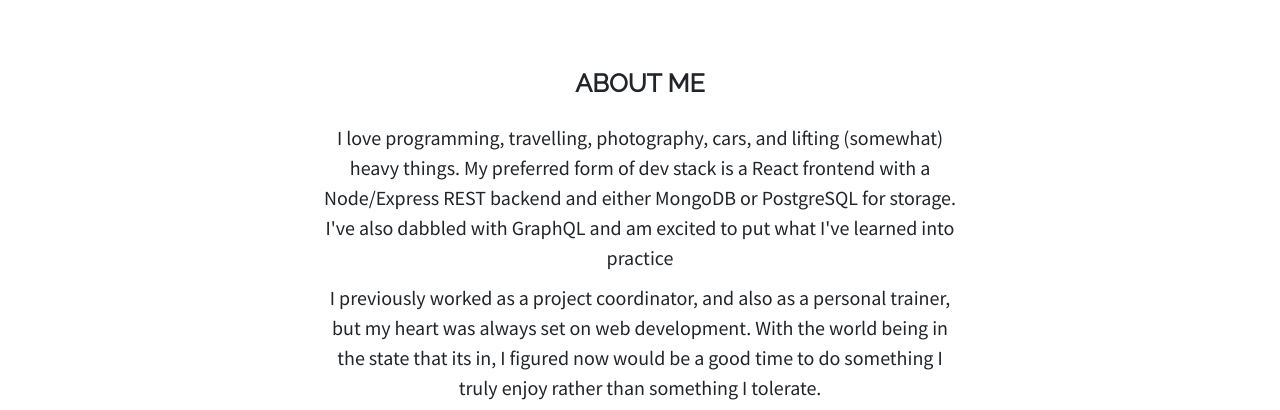
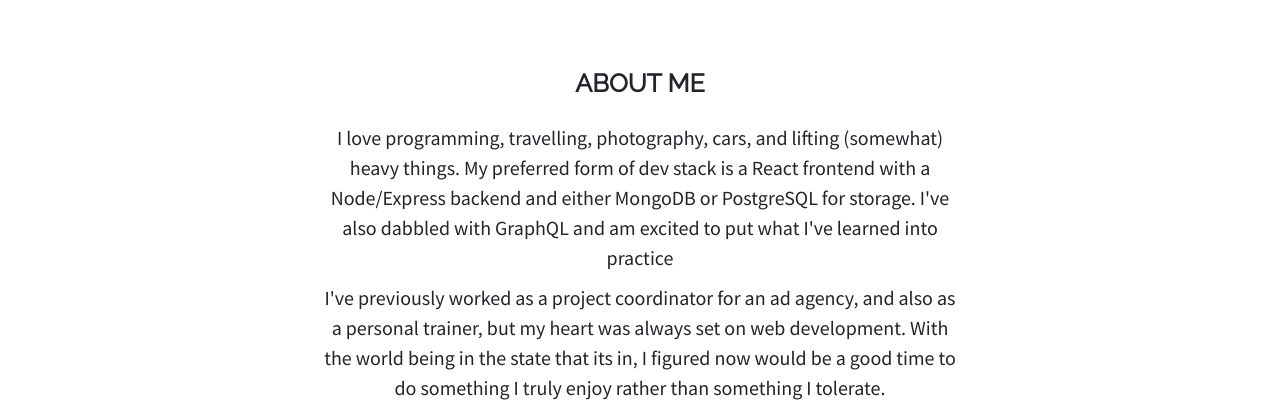
Before and after one commit to peetaliu/minimal-v1, a Gatsby site: page / in a window 1280 px wide. Shown: the part 802-1212 px from the top of the page. Built offline with nearby package versions, Linux system fonts and the light colour scheme; Gatsby itself is replaced by a stand-in of ours.

Commit message:
Update about data

```diff
--- a/src/mock/data.js
+++ b/src/mock/data.js
@@ -27,12 +27,12 @@ export const heroData = {
 // ABOUT DATA
 export const aboutData = {
   paragraphOne:
-    "I love programming, travelling, photography, cars, and lifting (somewhat) heavy things. My preferred form of dev stack is a React frontend with a Node/Express REST backend and either MongoDB or PostgreSQL for storage. I've also dabbled with GraphQL and am excited to put what I've learned into practice",
+    "I love programming, travelling, photography, cars, and lifting (somewhat) heavy things. My preferred form of dev stack is a React frontend with a Node/Express backend and either MongoDB or PostgreSQL for storage. I've also dabbled with GraphQL and am excited to put what I've learned into practice",
   paragraphTwo:
-    'I previously worked as a project coordinator, and also as a personal trainer, but my heart was always set on web development. With the world being in the state that its in, I figured now would be a good time to do something I truly enjoy rather than something I tolerate.',
+    "I've previously worked as a project coordinator for an ad agency, and also as a personal trainer, but my heart was always set on web development. With the world being in the state that its in, I figured now would be a good time to do something I truly enjoy rather than something I tolerate.",
   paragraphThree:
     "When I'm not working on dev stuff, you'll usually find me in the gym, in the garage working on my car, or planning my next big trip",
-  resume: 'url',
+  resume: '',
 };
 
 // PROJECTS DATA
```
